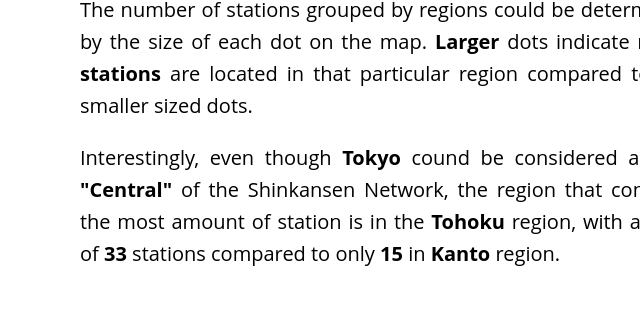
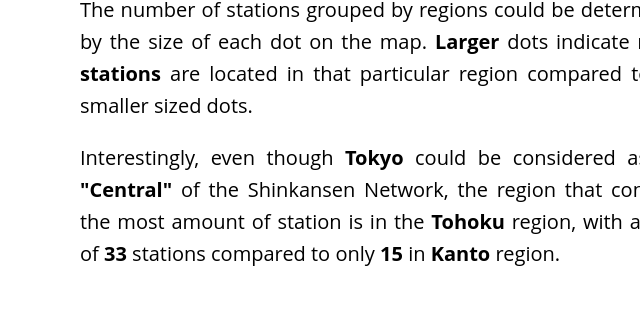
Before and after one commit to andrewwisnu/FIT3179-Data-Visualisation-2, a plain HTML site: page index.html in a window 1280 px wide. Shown: the part 1476-1796 px from the top of the page, 640-1280 px from the left. Drawn offline with nearby package versions, Linux system fonts and the light colour scheme; a script that the page names is missing.

Commit message:
Update index.html

```diff
--- a/index.html
+++ b/index.html
@@ -90,7 +90,7 @@
           <p> The number of stations grouped by regions could be determined by the size of each dot on the map. <span class="bold">Larger</span> dots indicate
             <span class="bold">more stations</span> are located in that particular region compared to the smaller sized dots.
           </p>
-          <p> Interestingly, even though <span class="bold">Tokyo</span> cound be considered as the <span class="bold">"Central"</span> of the
+          <p> Interestingly, even though <span class="bold">Tokyo</span> could be considered as the <span class="bold">"Central"</span> of the
             Shinkansen Network, the region that contains the most amount of station is in the <span class="bold">Tohoku</span> region, with a total of
             <span class="bold">33</span> stations compared to only <span class="bold">15</span> in <span class="bold">Kanto</span> region.
           </p>
```
